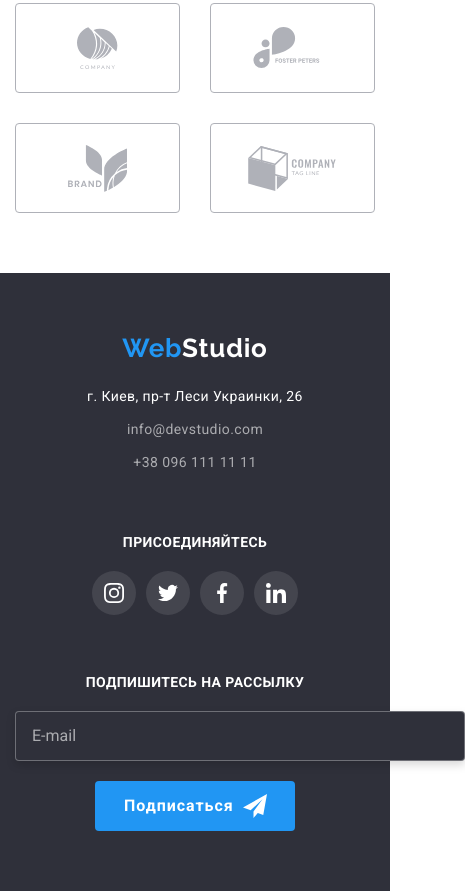
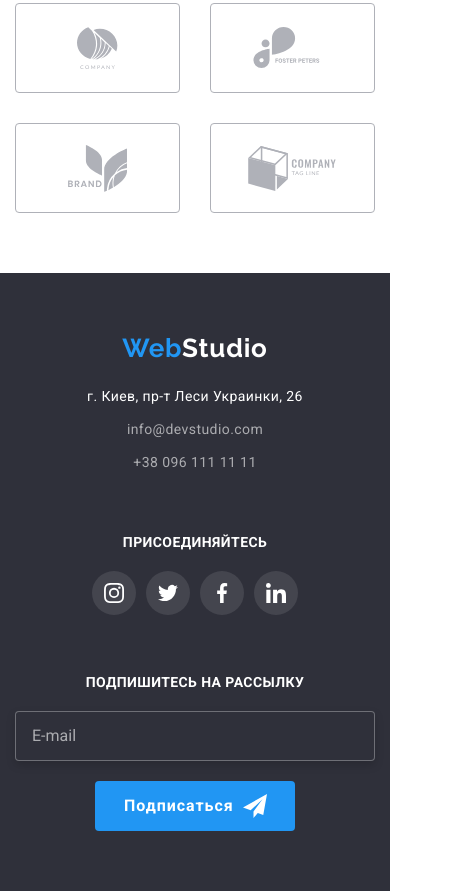
Before and after one commit to KatyaReshetilo/goit-markup-hw-08, a plain HTML site: page index.html in a window 390 px wide. Shown: the part 4309-5200 px from the top of the page, 465 px wide, since content can reach past the window. Drawn offline with Linux system fonts and the light colour scheme.

Commit message:
исправляет инпут в футере

```diff
--- a/sass/components/_footer-form.scss
+++ b/sass/components/_footer-form.scss
@@ -18,6 +18,10 @@
     color: var(--adress-color);
   }
 
+  @media (max-width: 479.5px) {
+    width: 100%;
+  }
+
   @media (min-width: 768px) {
     width: 450px;
     display: block;
@@ -26,7 +30,7 @@
   }
 
   @media (max-width: 1199.5px) {
-    width: 450px;
+    max-width: 450px;
     display: block;
     margin-left: auto;
     margin-right: auto;
```
Also changed, not shown: css/main.css, css/main.min.css, 2 other files.
